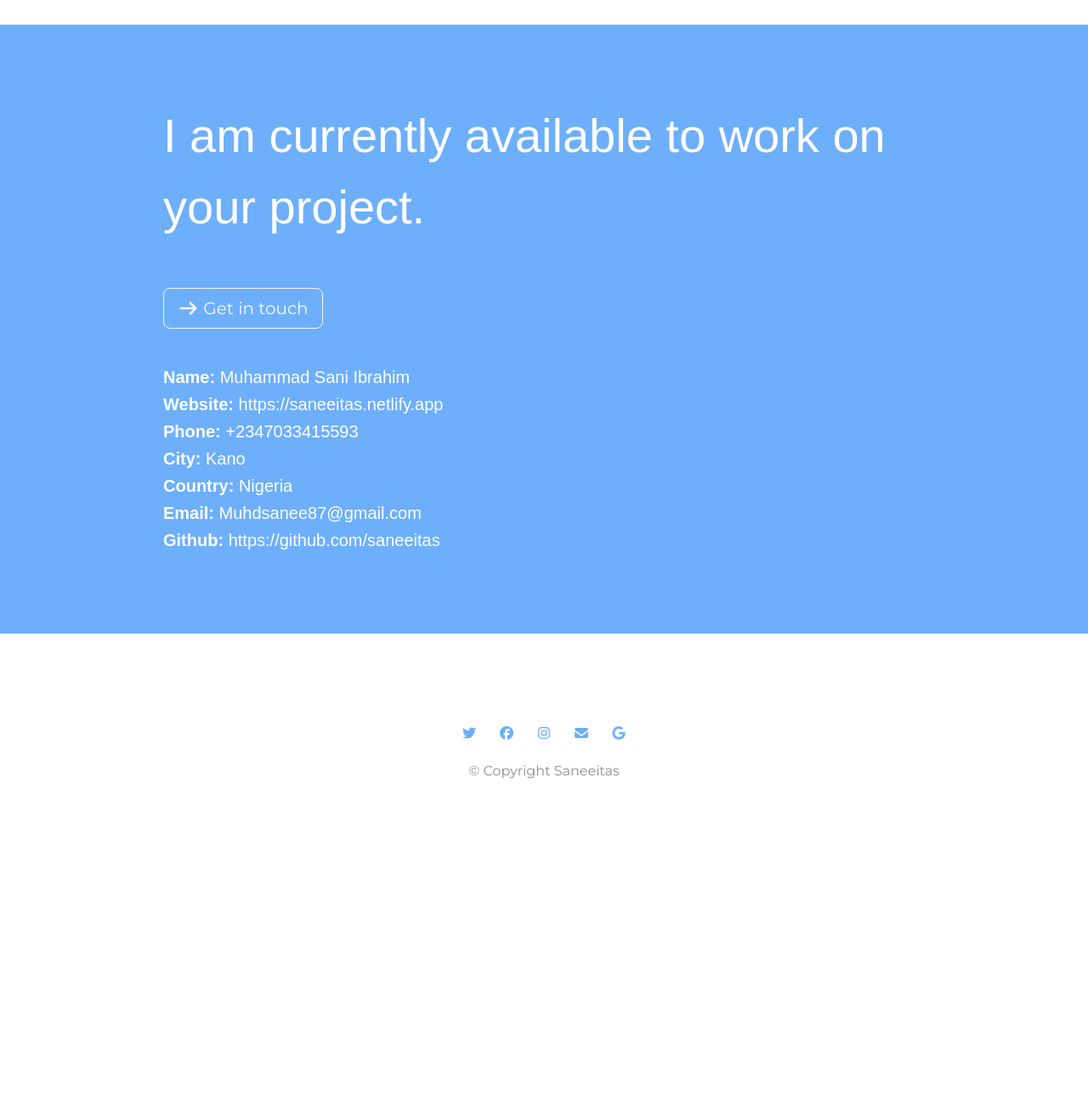
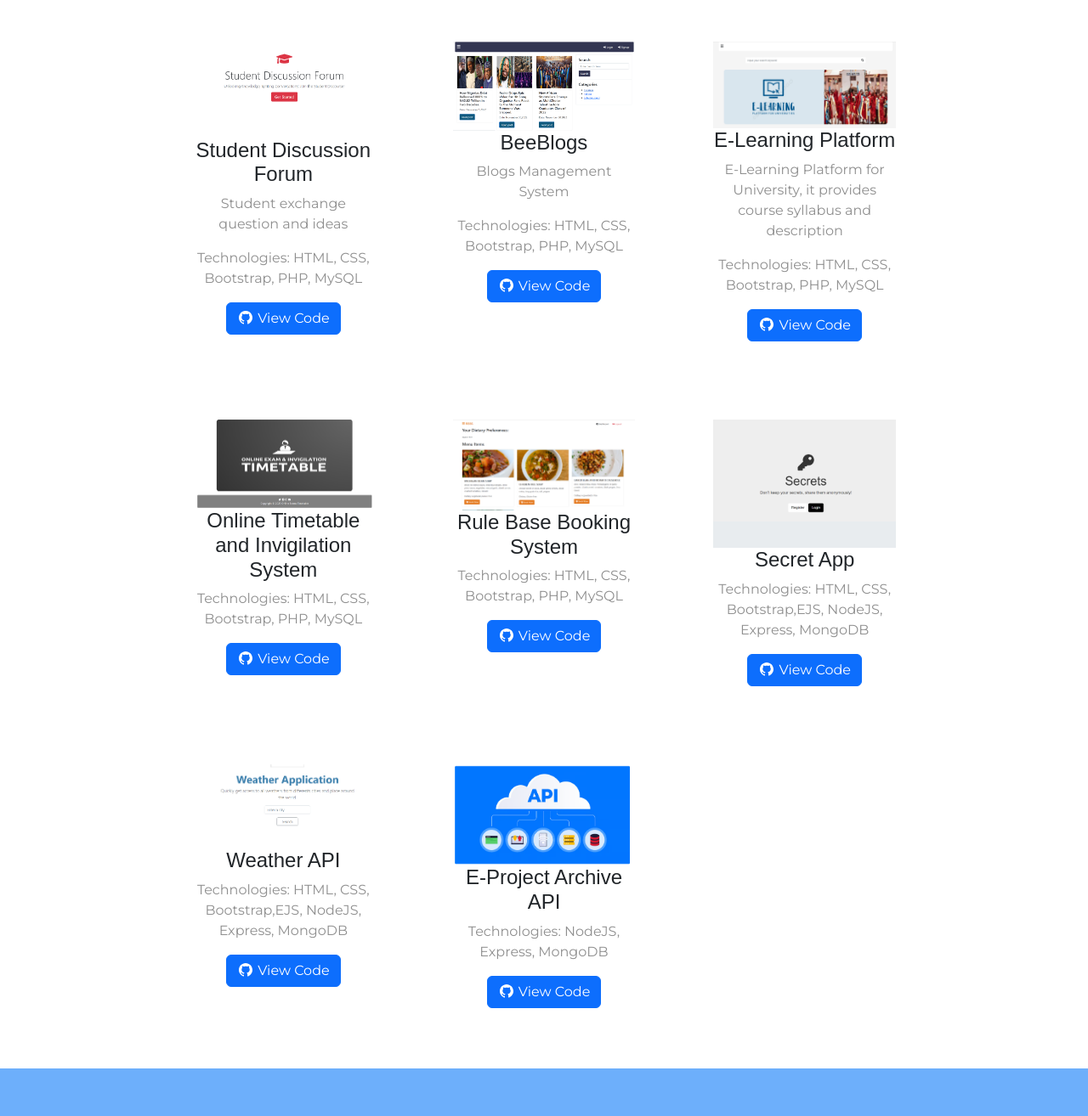
Before and after one commit to Saneeitas/Portfolio, a plain HTML site: page index.html in a window 1280 px wide. Shown: the part 4906-6220 px from the top of the page at 85% size. Before the commit the page ends 5932 px from the top, so only its background shows below. Drawn offline with Linux system fonts and the light colour scheme.

Commit message:
added more projects

```diff
--- a/index.html
+++ b/index.html
@@ -324,6 +324,57 @@
           <p>Technologies: HTML, CSS, Bootstrap, PHP, MySQL</p>
              <a href="https://github.com/Saneeitas/lawConnect.git" target="_blank" class="btn btn-primary">  <i class="fab fa-github"></i> View Code</a>
         </div>
+        <div class="service-box col-lg-4">
+          <img src="images/student.PNG" alt="Project 1" class="project-image img-fluid">
+          <h3 class="service-title">Student Discussion Forum</h3>
+          <p>Student exchange question and ideas</p>
+          <p>Technologies: HTML, CSS, Bootstrap, PHP, MySQL</p>
+             <a href="https://github.com/Saneeitas/student-Discussion-forum.git" target="_blank" class="btn btn-primary">  <i class="fab fa-github"></i> View Code</a>
+        </div>
+        <div class="service-box col-lg-4">
+          <img src="images/beeblogs.PNG" alt="Project 1" class="project-image img-fluid">
+          <h3 class="service-title">BeeBlogs</h3>
+          <p>Blogs Management System</p>
+          <p>Technologies: HTML, CSS, Bootstrap, PHP, MySQL</p>
+             <a href="https://github.com/Saneeitas/BeeBlogs.git" target="_blank" class="btn btn-primary">  <i class="fab fa-github"></i> View Code</a>
+        </div>
+        <div class="service-box col-lg-4">
+          <img src="images/elearning.PNG" alt="Project 1" class="project-image img-fluid">
+          <h3 class="service-title">E-Learning Platform</h3>
+          <p>E-Learning Platform for University, it provides course syllabus and description</p>
+          <p>Technologies: HTML, CSS, Bootstrap, PHP, MySQL</p>
+             <a href="https://github.com/Saneeitas/CourseSyllable.git" target="_blank" class="btn btn-primary">  <i class="fab fa-github"></i> View Code</a>
+        </div>
+        <div class="service-box col-lg-4">
+          <img src="images/timetable.PNG" alt="Project 1" class="project-image img-fluid">
+          <h3 class="service-title">Online Timetable and Invigilation System</h3>
+          <p>Technologies: HTML, CSS, Bootstrap, PHP, MySQL</p>
+             <a href="https://github.com/Saneeitas/exams-invigilation-timetable-system.git" target="_blank" class="btn btn-primary">  <i class="fab fa-github"></i> View Code</a>
+        </div>
+        <div class="service-box col-lg-4">
+          <img src="images/rule.PNG" alt="Project 1" class="project-image img-fluid">
+          <h3 class="service-title">Rule Base Booking System</h3>
+          <p>Technologies: HTML, CSS, Bootstrap, PHP, MySQL</p>
+             <a href="https://github.com/Saneeitas/rule-based-booking-system.git" target="_blank" class="btn btn-primary">  <i class="fab fa-github"></i> View Code</a>
+        </div>
+        <div class="service-box col-lg-4">
+          <img src="images/secret.PNG" alt="Project 1" class="project-image img-fluid">
+          <h3 class="service-title">Secret App</h3>
+          <p>Technologies: HTML, CSS, Bootstrap,EJS, NodeJS, Express, MongoDB</p>
+             <a href="https://github.com/Saneeitas/SecretApp.git" target="_blank" class="btn btn-primary">  <i class="fab fa-github"></i> View Code</a>
+        </div>
+        <div class="service-box col-lg-4">
+          <img src="images/weather.PNG" alt="Project 1" class="project-image img-fluid">
+          <h3 class="service-title">Weather API</h3>
+          <p>Technologies: HTML, CSS, Bootstrap,EJS, NodeJS, Express, MongoDB</p>
+             <a href="https://github.com/Saneeitas/WeatherApp.git" target="_blank" class="btn btn-primary">  <i class="fab fa-github"></i> View Code</a>
+        </div>
+        <div class="service-box col-lg-4">
+          <img src="images/api.PNG" alt="Project 1" class="project-image img-fluid">
+          <h3 class="service-title">E-Project Archive API</h3>
+          <p>Technologies: NodeJS, Express, MongoDB</p>
+             <a href="https://github.com/Saneeitas/E-ProjectArchiveAPI.git" target="_blank" class="btn btn-primary">  <i class="fab fa-github"></i> View Code</a>
+        </div>
 
       </div>
     </section>
```
Also changed, not shown: images/api.PNG (added), images/beeblogs.PNG (added), images/elearning.PNG (added), images/law.PNG (deleted), images/rule.PNG (added), images/secret.PNG (added), images/student.PNG (added), images/timetable.PNG (added), images/weather.PNG (added).
